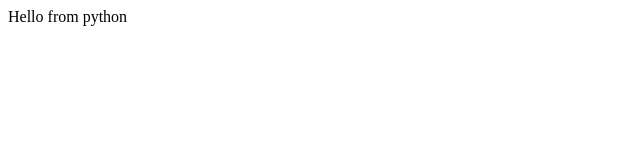
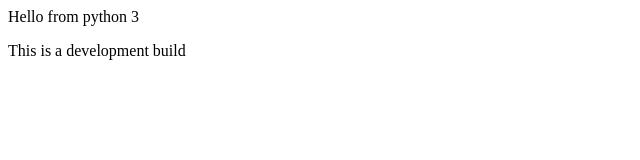
Before and after one commit to guinob17/Fundamentos_Docker, a plain HTML site: page build-dev/index.html in a window 1280 px wide. Shown: the whole page, without its empty margins (0-640 px from the left). Drawn offline with Linux system fonts and the light colour scheme.

Commit message:
Update README.md, Dockerfile, and index.html with additional content and configurations

```diff
--- a/build-dev/index.html
+++ b/build-dev/index.html
@@ -1 +1,2 @@
-<p>Hello from python</p>
+<p>Hello from python 3</p>
+<p>This is a development build</p>
```
Also changed, not shown: README.md, 1 other file.
